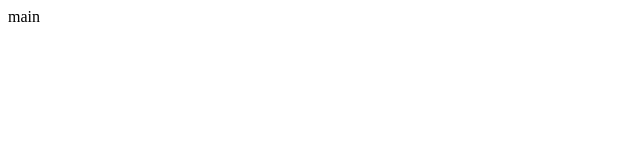
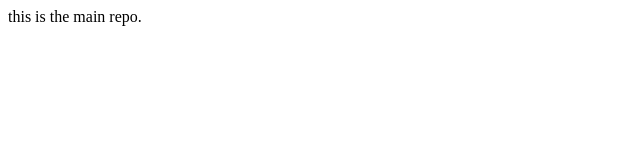
Before and after one commit to sriramsowmithri9807/localrepo, a plain HTML site: page index.html in a window 1280 px wide. Shown: the whole page, without its empty margins (0-640 px from the left). Drawn offline with Linux system fonts and the light colour scheme.

Commit message:
main edit

```diff
--- a/index.html
+++ b/index.html
@@ -1 +1 @@
-<p> main </p>
+<p> this is the main repo.</p>
```
